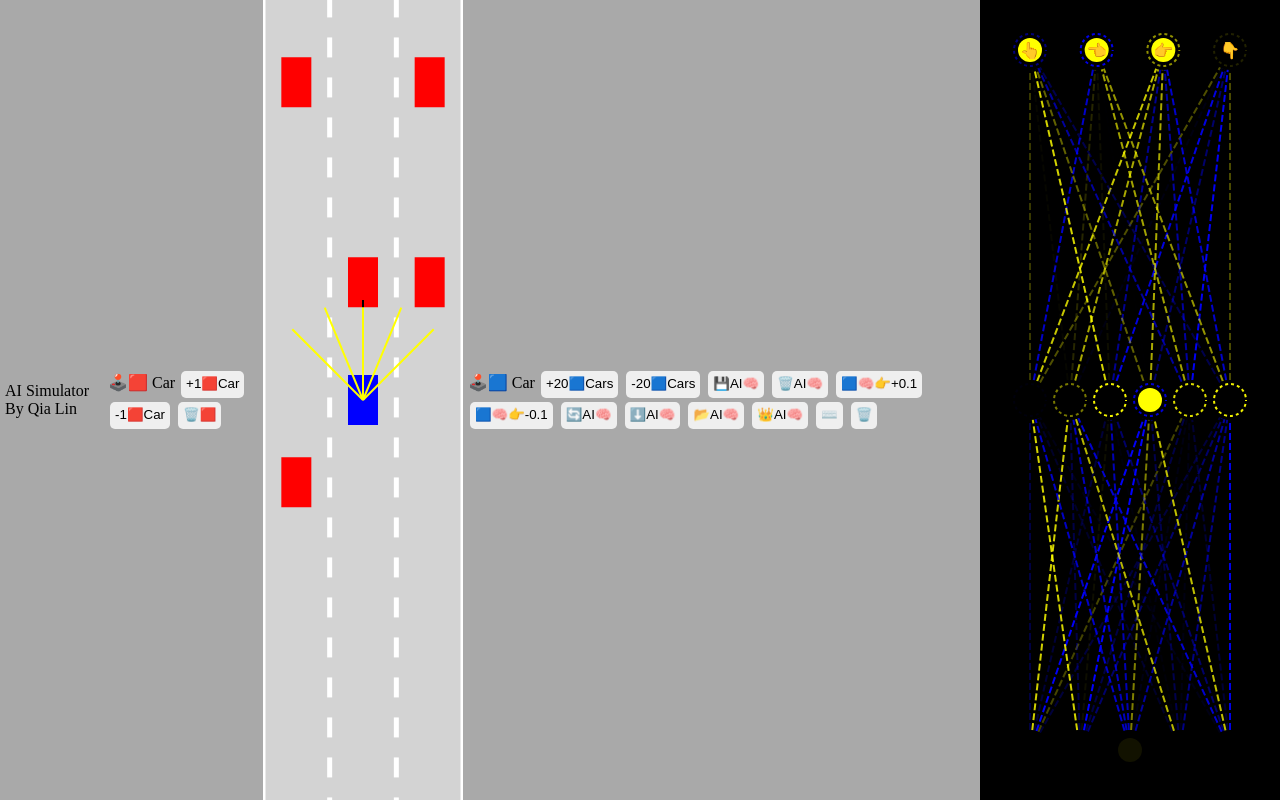
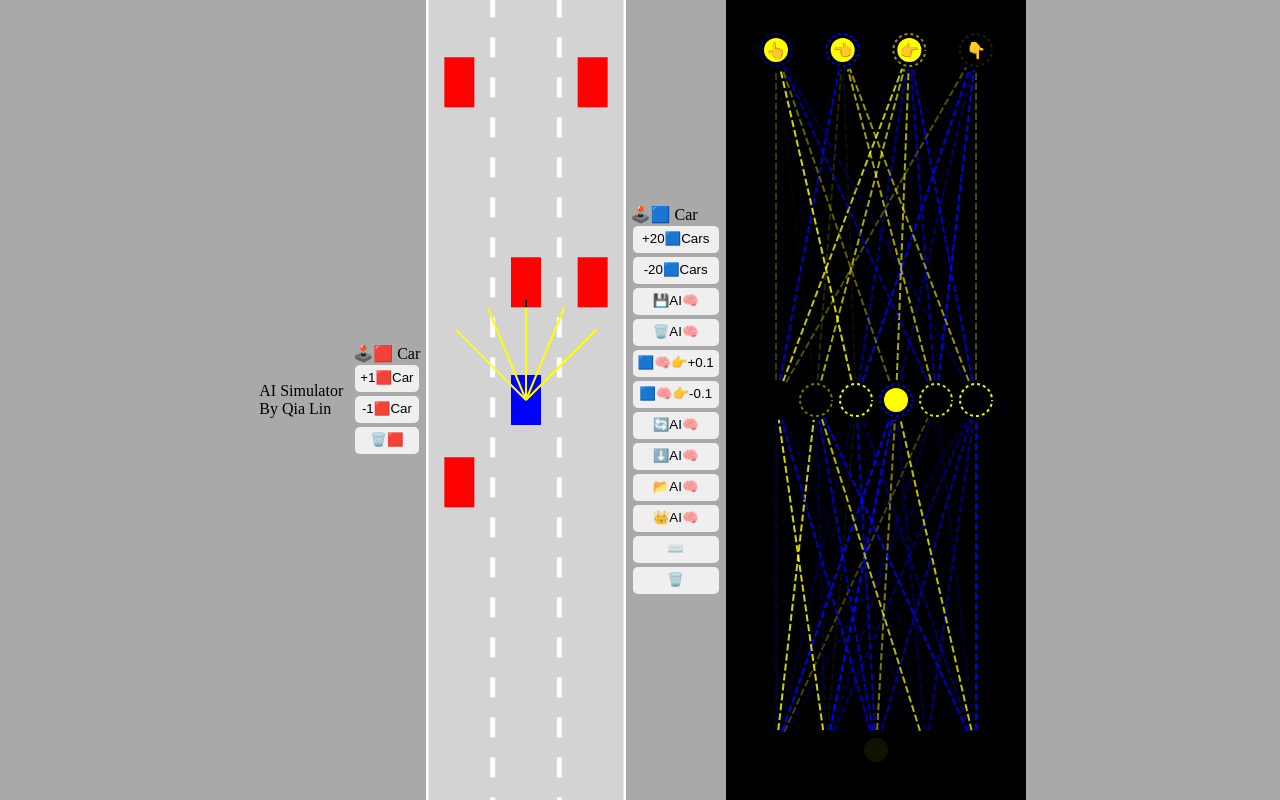
Before and after one commit to QiaLin/Self-Driving-AI-Car, a plain HTML site: page index.html in a window 1280 px wide. Drawn offline with Linux system fonts and the light colour scheme.

Commit message:
Update style.css

```diff
--- a/style.css
+++ b/style.css
@@ -34,7 +34,7 @@ body{
 }
 #verticalButtons{
 
-    display: flex-inline;
+    display: flex;
     flex-direction: column;
     margin: 0px 5px 0px 5px;
 
@@ -56,6 +56,7 @@ body{
 
 
 button{
+    display:inline;
 
     border:none;
     border-radius: 5px;
```
